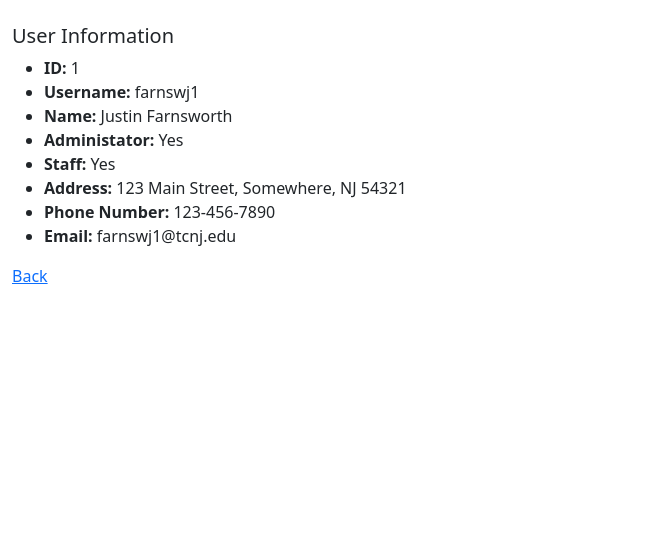
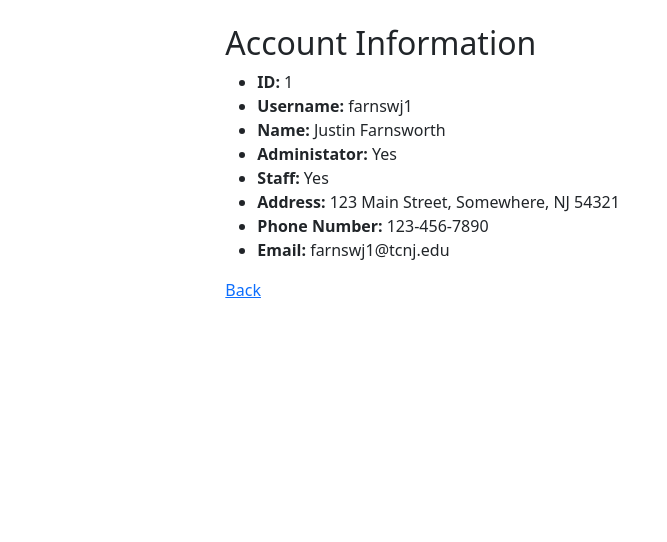
Before and after one commit to farnswj1/Sahara, a Django app: page /users/1/ in a window 1280 px wide. Shown: the part 56-598 px from the top of the page, without its empty margins (0-667 px from the left). Run offline with Django 3.2, Linux system fonts and the light colour scheme; data comes from the database, SQL or seed files in the repository; both versions use the stored data as it was after the commit; tables that the repository leaves empty hold one stand-in row (values such as "Sample post"); some libraries are stand-ins or nearby versions.

Commit message:
added titles to the pages

```diff
--- a/base/templates/base/base.html
+++ b/base/templates/base/base.html
@@ -79,7 +79,8 @@
             {% endif %}
 
             {% if banner %}
-                {% include 'base/banner.html' %}
+                <!-- Banner -->
+                {% include "base/banner.html" %}
             {% endif %}
 
             <div class="container-fluid my-4">
--- a/base/templates/base/form.html
+++ b/base/templates/base/form.html
@@ -2,6 +2,9 @@
 {% load crispy_forms_tags %}
 
 {% block content %}
+    <div class="row justify-content-center">
+        <div class="col-md-8">
+            <h2>{{ title }}</h2>
             <form class="form-horizontal" method="POST" enctype="multipart/form-data">
                 <div class="form-group col-xs-4">
                     {% csrf_token %}
@@ -13,5 +16,6 @@
                     {% block back_button %}{% endblock back_button %}
                 </div>
             </form>
-
+        </div>
+    </div>
 {% endblock content %}
--- a/inventory/templates/items/detail.html
+++ b/inventory/templates/items/detail.html
@@ -1,7 +1,9 @@
 {% extends "base/base.html" %}
 
 {% block content %}
-    <h5>Item Information</h5>
+    <div class="row justify-content-center">
+        <div class="col-8">
+            <h2>{{ title }}</h2>
             <ul>
                 <li><b>ID:</b> {{ item.id }}</li>
                 <li><b>Name:</b> {{ item.name }}</li>
@@ -17,4 +19,6 @@
                 <a href="{% url 'inventory:item_update' item.id %}">Update</a>
                 <a href="{% url 'inventory:item_delete' item.id %}">Delete</a>
             {% endif %}
+        </div>
+    </div>
 {% endblock content %}
--- a/logs/views.py
+++ b/logs/views.py
@@ -8,6 +8,7 @@ class LogListView(UserPassesTestMixin, FilterView):
     context_object_name = "logs"
     filterset_class = LogFilter
     paginate_by = 15
+    extra_context = {"title": "Logs"}
 
     def test_func(self):
         return self.request.user.is_superuser
--- a/users/templates/users/detail.html
+++ b/users/templates/users/detail.html
@@ -1,7 +1,9 @@
 {% extends "base/base.html" %}
 
 {% block content %}
-    <h5>User Information</h5>
+    <div class="row justify-content-center">
+        <div class="col-8">
+            <h2>{{ title }}</h2>
             <ul>
                 <li><b>ID:</b> {{ user_.id }}</li>
                 <li><b>Username:</b> {{ user_.username }}</li>
@@ -18,4 +20,6 @@
                 <a href="{% url 'users:update' user_.id %}">Update</a>
                 <a href="{% url 'users:delete' user_.id %}">Delete</a>
             {% endif %}
+        </div>
+    </div>
 {% endblock content %}
--- a/users/views.py
+++ b/users/views.py
@@ -17,6 +17,7 @@ class UserListView(UserPassesTestMixin, FilterView):
     context_object_name = "users"
     filterset_class = UserFilter
     paginate_by = 15
+    extra_context = {"title": "List of Accounts"}
 
     def test_func(self):
         return self.request.user.is_superuser or self.request.user.is_staff
@@ -26,6 +27,7 @@ class UserDetailView(DetailView):
     template_name = "users/detail.html"
     model = User
     context_object_name = "user_"
+    extra_context = {"title": "Account Information"}
 
     def test_func(self):
         user = self.request.user
@@ -37,6 +39,7 @@ class UserCreateView(SuccessMessageMixin, CreateView):
     model = User
     form_class = UserCreateForm
     success_message = "Your account was created successfully!"
+    extra_context = {"title": "Register"}
 
 
 class UserUpdateView(UserPassesTestMixin, SuccessMessageMixin, UpdateView):
@@ -44,6 +47,7 @@ class UserUpdateView(UserPassesTestMixin, SuccessMessageMixin, UpdateView):
     template_name = "users/update.html"
     context_object_name = "user_"
     success_message = "The account was updated successfully!"
+    extra_context = {"title": "Update Account"}
 
     def test_func(self):
         return self.request.user.is_superuser or (self.request.user == self.get_object())
@@ -62,6 +66,7 @@ class UserDeleteView(UserPassesTestMixin, DeleteView):
     template_name = "users/delete.html"
     context_object_name = "user_"
     success_message = "The account was deleted successfully!"
+    extra_context = {"title": "Delete Account"}
 
     def test_func(self):
         return self.request.user.is_superuser
@@ -76,6 +81,7 @@ class UserDeleteView(UserPassesTestMixin, DeleteView):
 
 class UserLoginView(LoginView):
     template_name="users/register_or_login.html"
+    extra_context = {"title": "Login"}
 
 
 class UserLogoutView(LogoutView):
```
Also changed, not shown: inventory/views.py (+9 -0 lines), db.sqlite3. Lines whose indentation alone changed are shown as unchanged.
